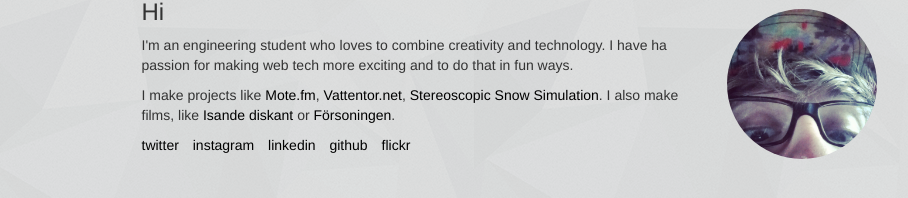
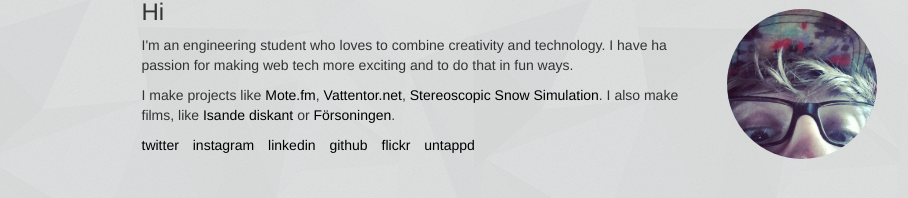
Before and after one commit to danielronnkvist/danielronnkvist.github.io, a Jekyll site: the page built from about.html, in a window 1280 px wide. Shown: the part 173-371 px from the top of the page, without its empty margins (26-934 px from the left). Built offline with Jekyll 4.4.1, drawn with Linux system fonts in a browser that asks for light colours; nearby versions of some CDN libraries.

Commit message:
Added untappd to social links

```diff
--- a/about.html
+++ b/about.html
@@ -17,6 +17,7 @@ title: about
   <a class="about-link" href="http://linkedin.com/in/danielronnkvist" target="_blank">linkedin</a>
   <a class="about-link" href="http://github.com/danielronnkvist" target="_blank">github</a>
   <a class="about-link" href="https://www.flickr.com/photos/48988818@N08/" target="_blank">flickr</a>
+  <a class="about-link" href="https://untappd.com/user/trevligheten" target="_blank">untappd</a>
 </div>
 <div class="aboutpic">
   <img alt="Daniel Rönnkvist" src="/images/daniel.jpg" />
```
